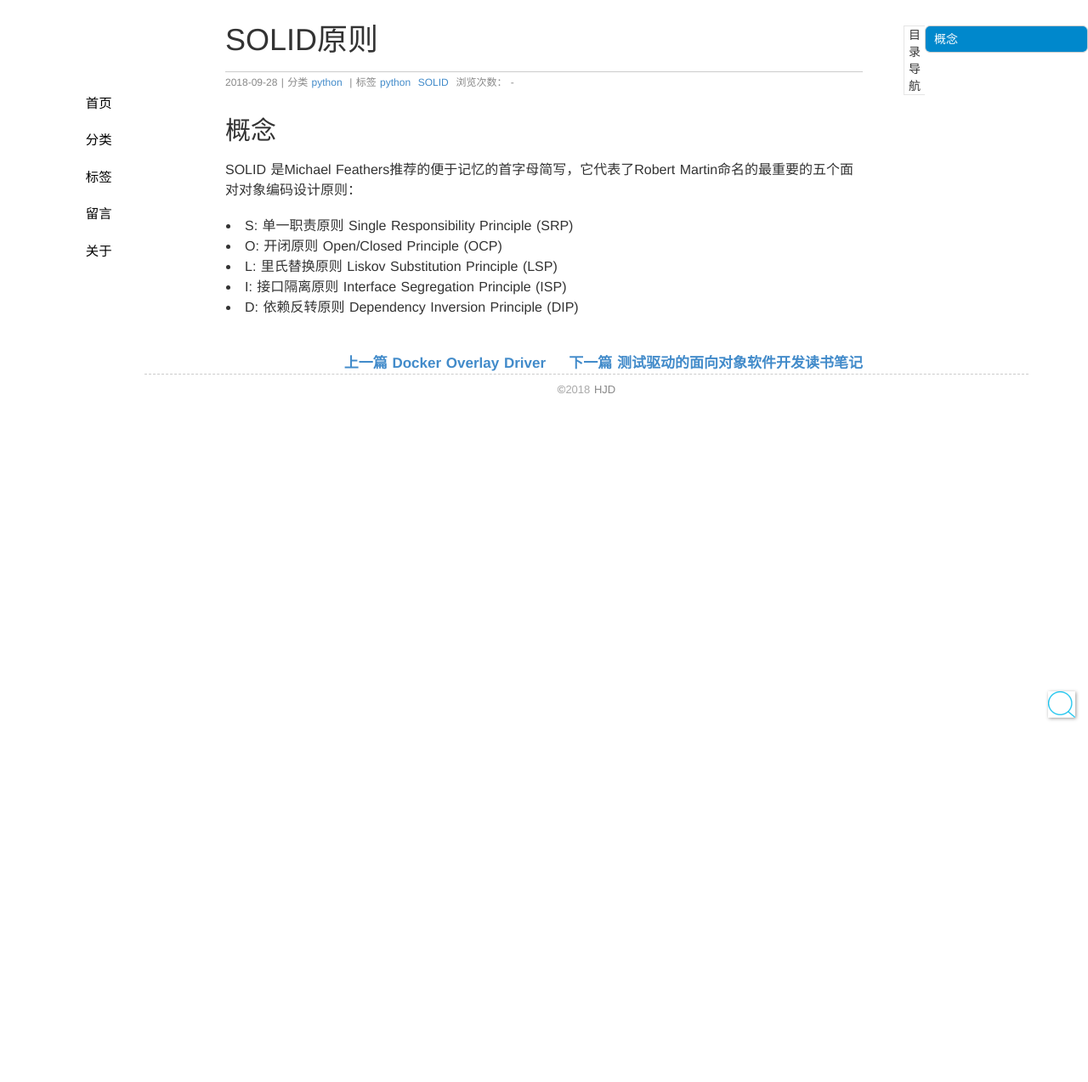
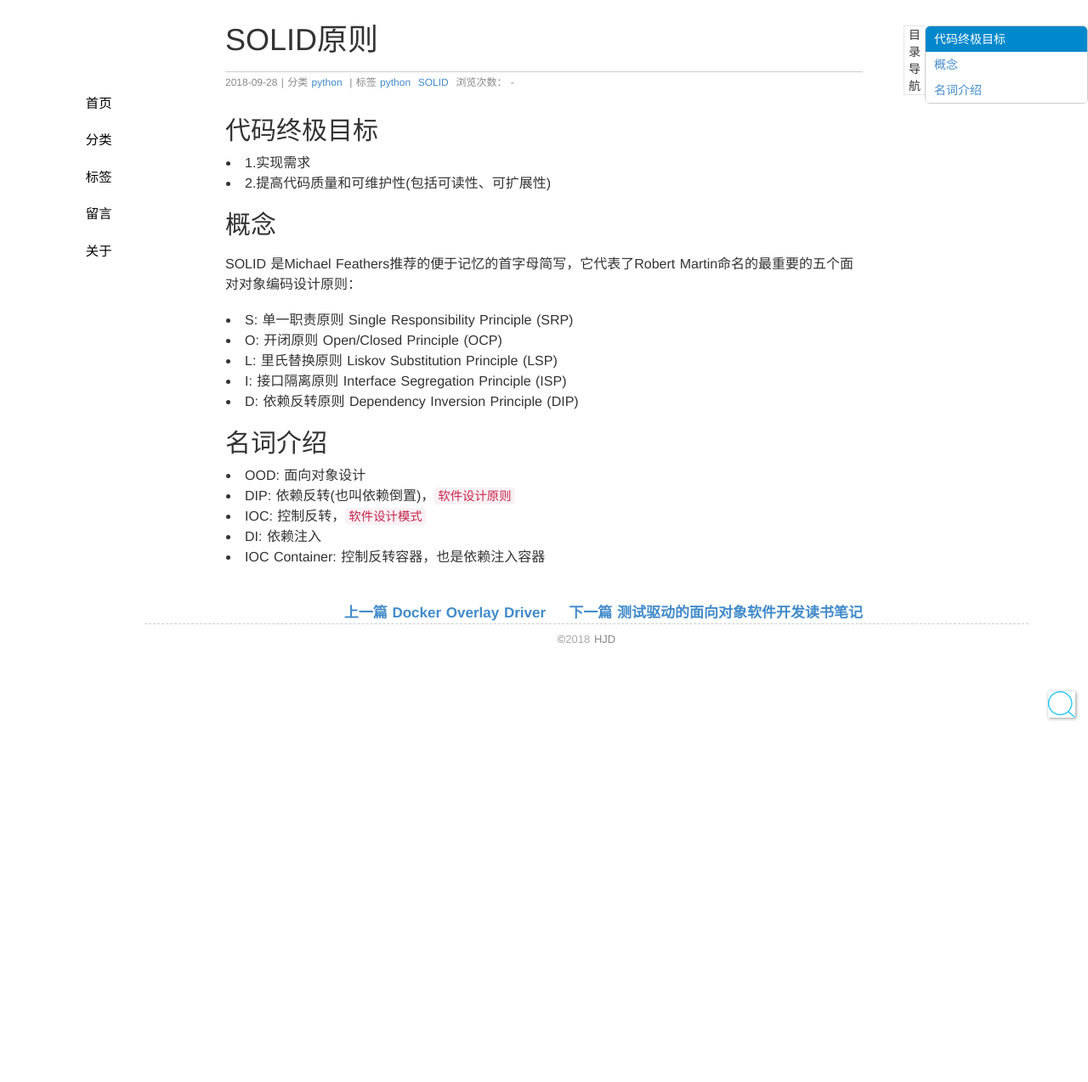
Before and after one commit to seekplum/seekplum.github.io, a Jekyll site: the page built from _posts/2018-09-28-solid.md, in a window 1280 px wide. Shown: the whole page at 85% size. Built offline with Jekyll 4.4.1, drawn with Linux system fonts in a browser that asks for light colours; comment, search, counter and statistics services are not loaded; before the commit the page ends 900 px from its top, so only the background shows below that.

```diff
--- a/_posts/2018-09-28-solid.md
+++ b/_posts/2018-09-28-solid.md
@@ -5,6 +5,10 @@
 tags: python SOLID
 thread: python
 ---
+## 代码终极目标
+* 1.实现需求
+* 2.提高代码质量和可维护性(包括可读性、可扩展性)
+
 ## 概念
 SOLID 是Michael Feathers推荐的便于记忆的首字母简写，它代表了Robert Martin命名的最重要的五个面对对象编码设计原则：
 
@@ -13,3 +17,10 @@
 * L: 里氏替换原则 Liskov Substitution Principle (LSP)
 * I: 接口隔离原则 Interface Segregation Principle (ISP)
 * D: 依赖反转原则 Dependency Inversion Principle (DIP)
+
+## 名词介绍
+* OOD: 面向对象设计
+* DIP: 依赖反转(也叫依赖倒置)，`软件设计原则`
+* IOC: 控制反转，`软件设计模式`
+* DI: 依赖注入
+* IOC Container: 控制反转容器，也是依赖注入容器
```
Also changed, not shown: _posts/2018-10-22-growing-object-oriented.md (+12 -0 lines).
